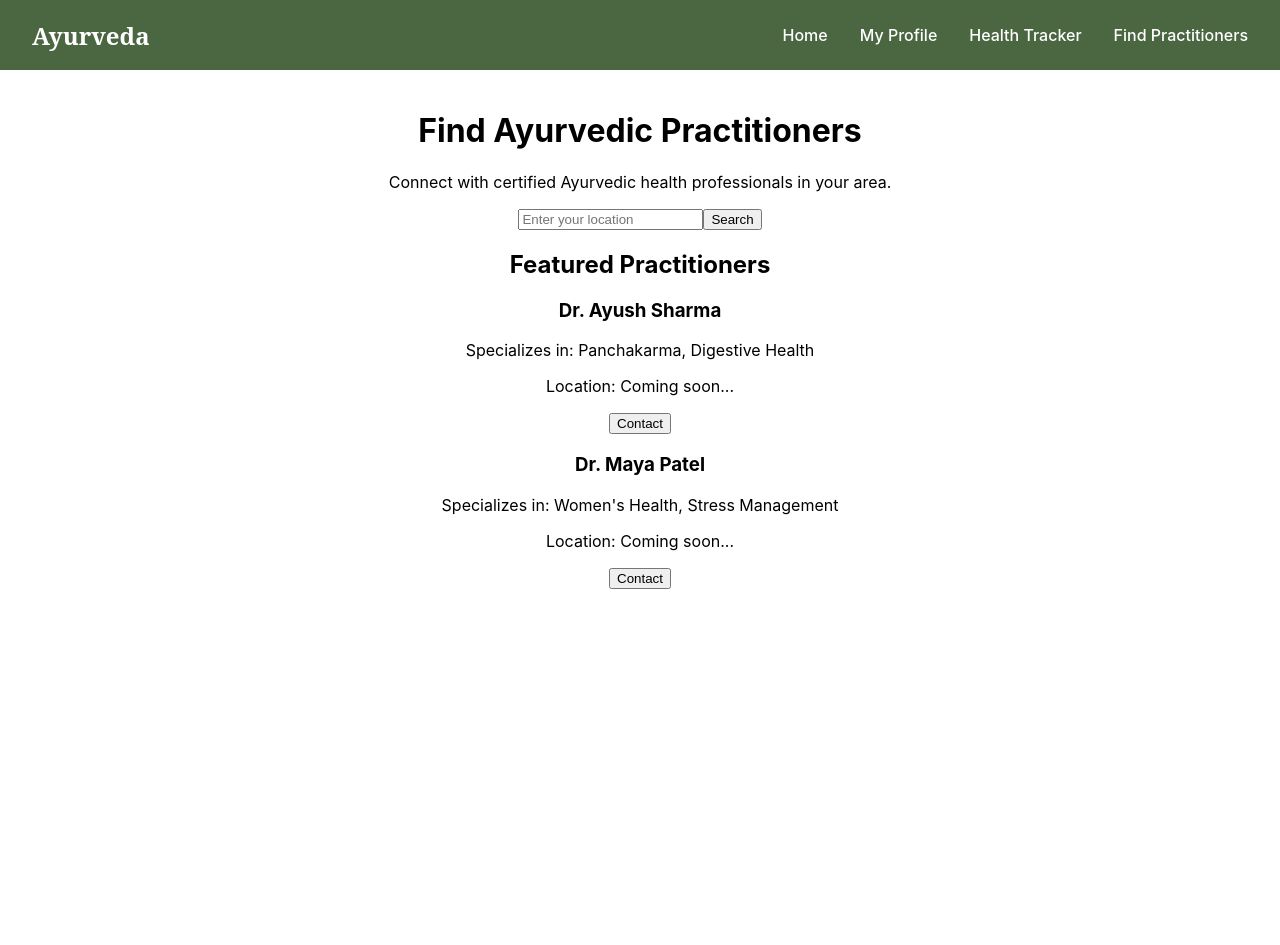
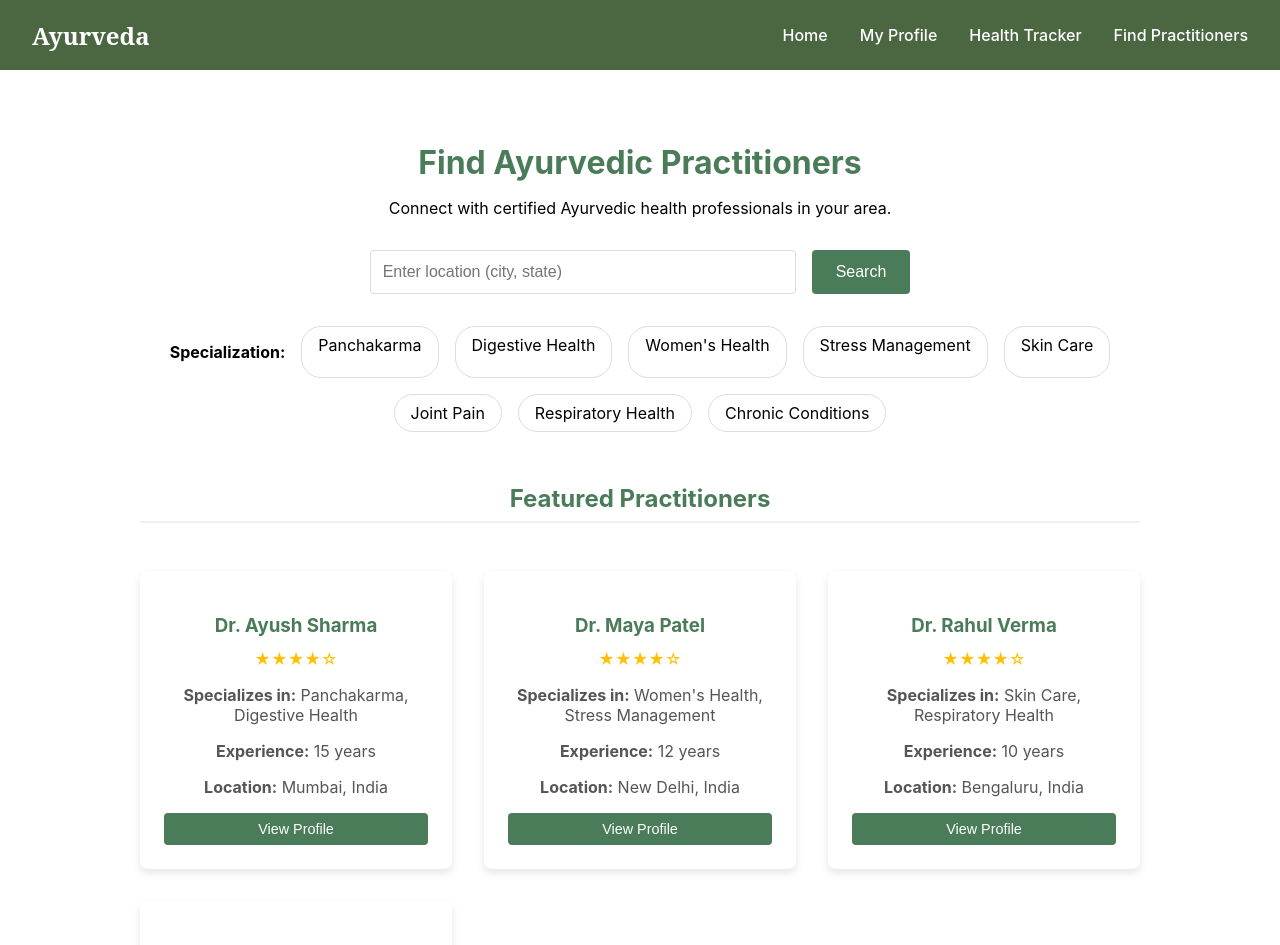
Before and after one commit to Thisun-17/Ayurvedic-Health-Assistant, a React (Create React App) app in the folder client/: page /practitioners in a window 1280 px wide. Shown: the top 945 px of the page. Before the commit the page ends 800 px from the top, so only its background shows below. Built offline with nearby package versions, Linux system fonts and the light colour scheme.

Commit message:
Implement Practitioners page with search functionality, filters, and detailed profiles; add mock data for practitioners and integrate styles.

```diff
--- a/client/src/pages/Practitioners.js
+++ b/client/src/pages/Practitioners.js
@@ -1,31 +1,275 @@
-import React from 'react';
+import React, { useState } from 'react';
+import '../styles/Practitioners.css';
 
 function Practitioners() {
+  const [location, setLocation] = useState('');
+  const [activeFilters, setActiveFilters] = useState([]);
+  const [searchResults, setSearchResults] = useState([]);
+  const [isSearching, setIsSearching] = useState(false);
+  const [selectedPractitioner, setSelectedPractitioner] = useState(null);
+
+  // Mock data for practitioners
+  const mockPractitioners = [
+    {
+      id: 1,
+      name: 'Dr. Ayush Sharma',
+      specialization: ['Panchakarma', 'Digestive Health'],
+      experience: '15 years',
+      location: 'Mumbai, India',
+      rating: 4.9,
+      about: 'Dr. Sharma is an expert in traditional Ayurvedic treatments with focus on digestive health. He combines ancient wisdom with modern scientific approach.',
+      education: 'BAMS, MD (Ayurveda) - Mumbai University',
+      contact: {
+        email: 'dr.sharma@example.com',
+        phone: '+91 98765 43210'
+      }
+    },
+    {
+      id: 2,
+      name: 'Dr. Maya Patel',
+      specialization: ['Women\'s Health', 'Stress Management'],
+      experience: '12 years',
+      location: 'New Delhi, India',
+      rating: 4.7,
+      about: 'Dr. Patel specializes in women\'s health and stress management through Ayurvedic principles, offering personalized treatment plans.',
+      education: 'BAMS - Gujarat Ayurved University, PhD in Ayurvedic Gynecology',
+      contact: {
+        email: 'dr.patel@example.com',
+        phone: '+91 95678 12345'
+      }
+    },
+    {
+      id: 3,
+      name: 'Dr. Rahul Verma',
+      specialization: ['Skin Care', 'Respiratory Health'],
+      experience: '10 years',
+      location: 'Bengaluru, India',
+      rating: 4.8,
+      about: 'Dr. Verma focuses on Ayurvedic approaches to skin conditions and respiratory issues, with expertise in herbal formulations.',
+      education: 'BAMS, MS (Ayurveda) - Rajiv Gandhi University',
+      contact: {
+        email: 'dr.verma@example.com',
+        phone: '+91 87654 32109'
+      }
+    },
+    {
+      id: 4,
+      name: 'Dr. Anika Singh',
+      specialization: ['Joint Pain', 'Chronic Conditions'],
+      experience: '18 years',
+      location: 'Pune, India',
+      rating: 4.9,
+      about: 'Dr. Singh has extensive experience treating chronic conditions and joint pain using traditional Ayurvedic methodologies.',
+      education: 'BAMS - Banaras Hindu University, PhD in Kayachikitsa',
+      contact: {
+        email: 'dr.singh@example.com',
+        phone: '+91 76543 21098'
+      }
+    }
+  ];
+
+  const specializations = [
+    'Panchakarma', 'Digestive Health', 'Women\'s Health',
+    'Stress Management', 'Skin Care', 'Joint Pain',
+    'Respiratory Health', 'Chronic Conditions'
+  ];
+
+  const toggleFilter = (filter) => {
+    if (activeFilters.includes(filter)) {
+      setActiveFilters(activeFilters.filter(f => f !== filter));
+    } else {
+      setActiveFilters([...activeFilters, filter]);
+    }
+  };
+
+  const handleSearch = () => {
+    setIsSearching(true);
+
+    // In a real application, this would be an API call
+    setTimeout(() => {
+      let results = [...mockPractitioners];
+
+      if (location.trim() !== '') {
+        const searchTerm = location.toLowerCase().trim();
+        results = results.filter(practitioner =>
+          practitioner.location.toLowerCase().includes(searchTerm)
+        );
+      }
+
+      if (activeFilters.length > 0) {
+        results = results.filter(practitioner =>
+          practitioner.specialization.some(spec =>
+            activeFilters.includes(spec)
+          )
+        );
+      }
+
+      setSearchResults(results);
+      setIsSearching(false);
+    }, 1000); // Simulate API delay
+  };
+
+  const viewPractitionerDetails = (practitioner) => {
+    setSelectedPractitioner(practitioner);
+  };
+
+  const closeDetails = () => {
+    setSelectedPractitioner(null);
+  };
+
   return (
     <div className="practitioners-page">
       <h1>Find Ayurvedic Practitioners</h1>
       <p>Connect with certified Ayurvedic health professionals in your area.</p>
 
       <div className="search-section">
-        <input type="text" placeholder="Enter your location" className="location-search" />
-        <button className="search-button">Search</button>
+        <input
+          type="text"
+          placeholder="Enter location (city, state)"
+          className="location-search"
+          value={location}
+          onChange={(e) => setLocation(e.target.value)}
+        />
+        <button
+          className="search-button"
+          onClick={handleSearch}
+          disabled={isSearching}
+        >
+          {isSearching ? 'Searching...' : 'Search'}
+        </button>
       </div>
 
-      <div className="practitioners-list">
-        <h2>Featured Practitioners</h2>
-        <div className="practitioner-card">
-          <h3>Dr. Ayush Sharma</h3>
-          <p>Specializes in: Panchakarma, Digestive Health</p>
-          <p>Location: Coming soon...</p>
-          <button className="contact-button">Contact</button>
+      <div className="filter-options">
+        <p><strong>Specialization:</strong></p>
+        {specializations.map((spec, index) => (
+          <div
+            key={index}
+            className={`filter-option ${activeFilters.includes(spec) ? 'active' : ''}`}
+            onClick={() => toggleFilter(spec)}
+          >
+            {spec}
+          </div>
+        ))}
+      </div>
+
+      {selectedPractitioner ? (
+        <div className="practitioner-details">
+          <button className="back-button" onClick={closeDetails}>
+            &larr; Back to search results
+          </button>
+
+          <div className="practitioner-profile">
+            <div className="profile-header">
+              <div className="profile-image-placeholder"></div>
+              <div className="profile-header-info">
+                <h2>{selectedPractitioner.name}</h2>
+                <div className="rating">
+                  {Array.from({ length: 5 }).map((_, i) => (
+                    <span key={i}>
+                      {i < Math.floor(selectedPractitioner.rating) ? "★" : "☆"}
+                    </span>
+                  ))}
+                  <span> {selectedPractitioner.rating}/5</span>
+                </div>
+                <p><strong>Experience:</strong> {selectedPractitioner.experience}</p>
+                <p><strong>Location:</strong> {selectedPractitioner.location}</p>
+              </div>
+            </div>
+
+            <div className="profile-section">
+              <h3>About</h3>
+              <p>{selectedPractitioner.about}</p>
+            </div>
+
+            <div className="profile-section">
+              <h3>Specializations</h3>
+              <div className="specialization-tags">
+                {selectedPractitioner.specialization.map((spec, index) => (
+                  <span className="specialization-tag" key={index}>{spec}</span>
+                ))}
+              </div>
+            </div>
+
+            <div className="profile-section">
+              <h3>Education</h3>
+              <p>{selectedPractitioner.education}</p>
+            </div>
+
+            <div className="profile-section">
+              <h3>Contact Information</h3>
+              <p>Email: {selectedPractitioner.contact.email}</p>
+              <p>Phone: {selectedPractitioner.contact.phone}</p>
+            </div>
+
+            <div className="action-buttons">
+              <button className="contact-button">Book Appointment</button>
+              <button className="secondary-button">Send Message</button>
+            </div>
+          </div>
         </div>
+      ) : (
+        <div className="practitioners-list">
+          <h2>
+            {searchResults.length > 0
+              ? 'Search Results'
+              : 'Featured Practitioners'}
+          </h2>
 
-        <div className="practitioner-card">
-          <h3>Dr. Maya Patel</h3>
-          <p>Specializes in: Women's Health, Stress Management</p>
-          <p>Location: Coming soon...</p>
-          <button className="contact-button">Contact</button>
+          {searchResults.length > 0 ? (
+            searchResults.map(practitioner => (
+              <div className="practitioner-card" key={practitioner.id}>
+                <div className="practitioner-image-placeholder"></div>
+                <h3>{practitioner.name}</h3>
+                <div className="rating">
+                  {Array.from({ length: 5 }).map((_, i) => (
+                    <span key={i}>
+                      {i < Math.floor(practitioner.rating) ? "★" : "☆"}
+                    </span>
+                  ))}
+                </div>
+                <p><strong>Specializes in:</strong> {practitioner.specialization.join(', ')}</p>
+                <p><strong>Experience:</strong> {practitioner.experience}</p>
+                <p><strong>Location:</strong> {practitioner.location}</p>
+                <button
+                  className="contact-button"
+                  onClick={() => viewPractitionerDetails(practitioner)}
+                >
+                  View Profile
+                </button>
+              </div>
+            ))
+          ) : (
+            // Display featured practitioners (mock data)
+            mockPractitioners.map(practitioner => (
+              <div className="practitioner-card" key={practitioner.id}>
+                <div className="practitioner-image-placeholder"></div>
+                <h3>{practitioner.name}</h3>
+                <div className="rating">
+                  {Array.from({ length: 5 }).map((_, i) => (
+                    <span key={i}>
+                      {i < Math.floor(practitioner.rating) ? "★" : "☆"}
+                    </span>
+                  ))}
+                </div>
+                <p><strong>Specializes in:</strong> {practitioner.specialization.join(', ')}</p>
+                <p><strong>Experience:</strong> {practitioner.experience}</p>
+                <p><strong>Location:</strong> {practitioner.location}</p>
+                <button
+                  className="contact-button"
+                  onClick={() => viewPractitionerDetails(practitioner)}
+                >
+                  View Profile
+                </button>
+              </div>
+            ))
+          )}
         </div>
+      )}
+
+      <div className="map-container">
+        <p style={{textAlign: 'center', padding: '2rem'}}>
+          Map integration will be displayed here
+        </p>
       </div>
     </div>
   );
```
